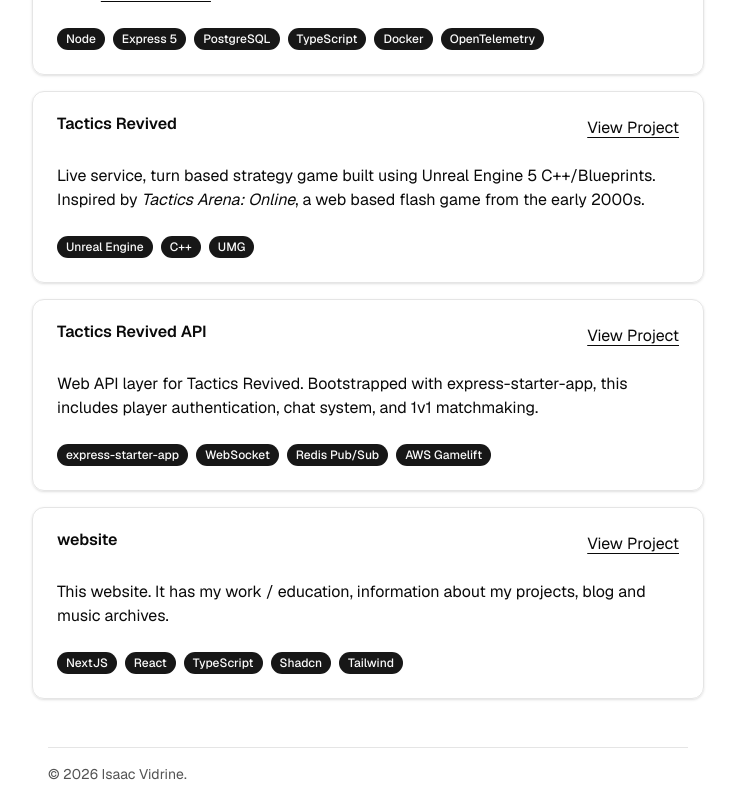
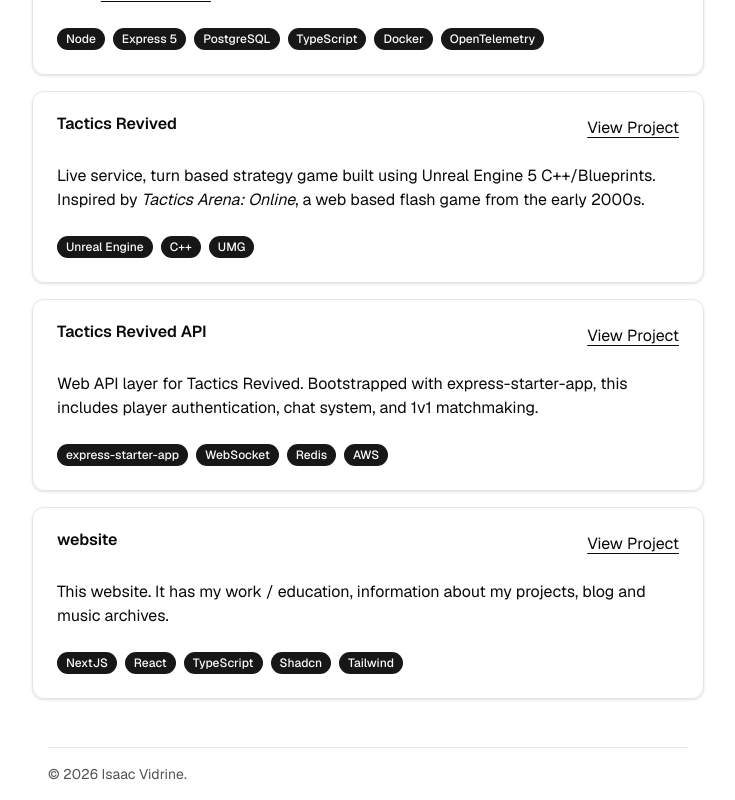
Before and after one commit to ividrine/website, a Next.js app: page /projects in a window 1280 px wide. Shown: the part 620-1420 px from the top of the page, without its empty margins (272-1007 px from the left). Built offline with nearby package versions, Linux system fonts and the light colour scheme.

Commit message:
update badge text

```diff
--- a/app/projects/page.tsx
+++ b/app/projects/page.tsx
@@ -151,8 +151,8 @@ export default function About() {
                 <div className="flex flex-wrap gap-2">
                   <Badge>express-starter-app</Badge>
                   <Badge>WebSocket</Badge>
-                  <Badge>Redis Pub/Sub</Badge>
-                  <Badge>AWS Gamelift</Badge>
+                  <Badge>Redis</Badge>
+                  <Badge>AWS</Badge>
                 </div>
               </CardFooter>
             </Card>
```
